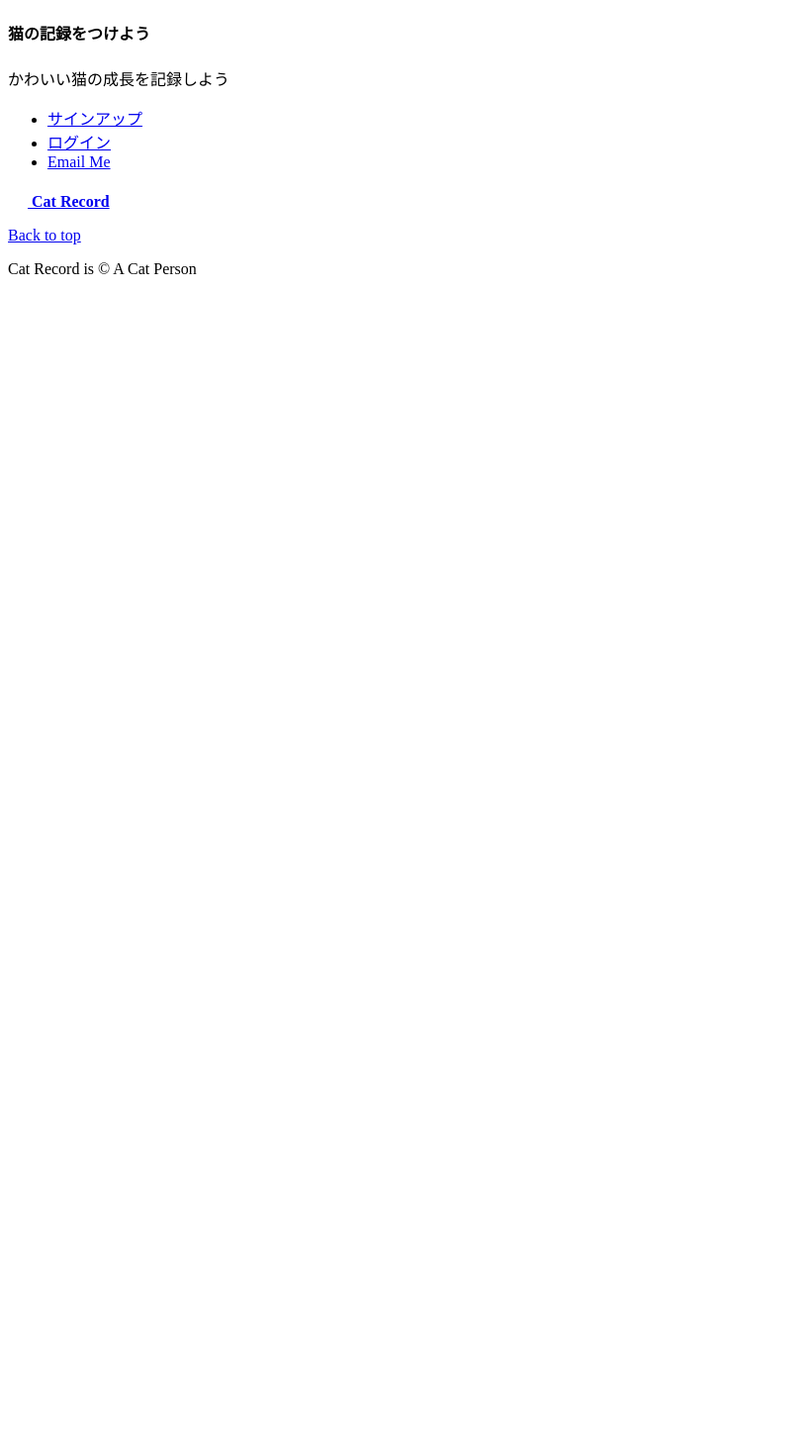
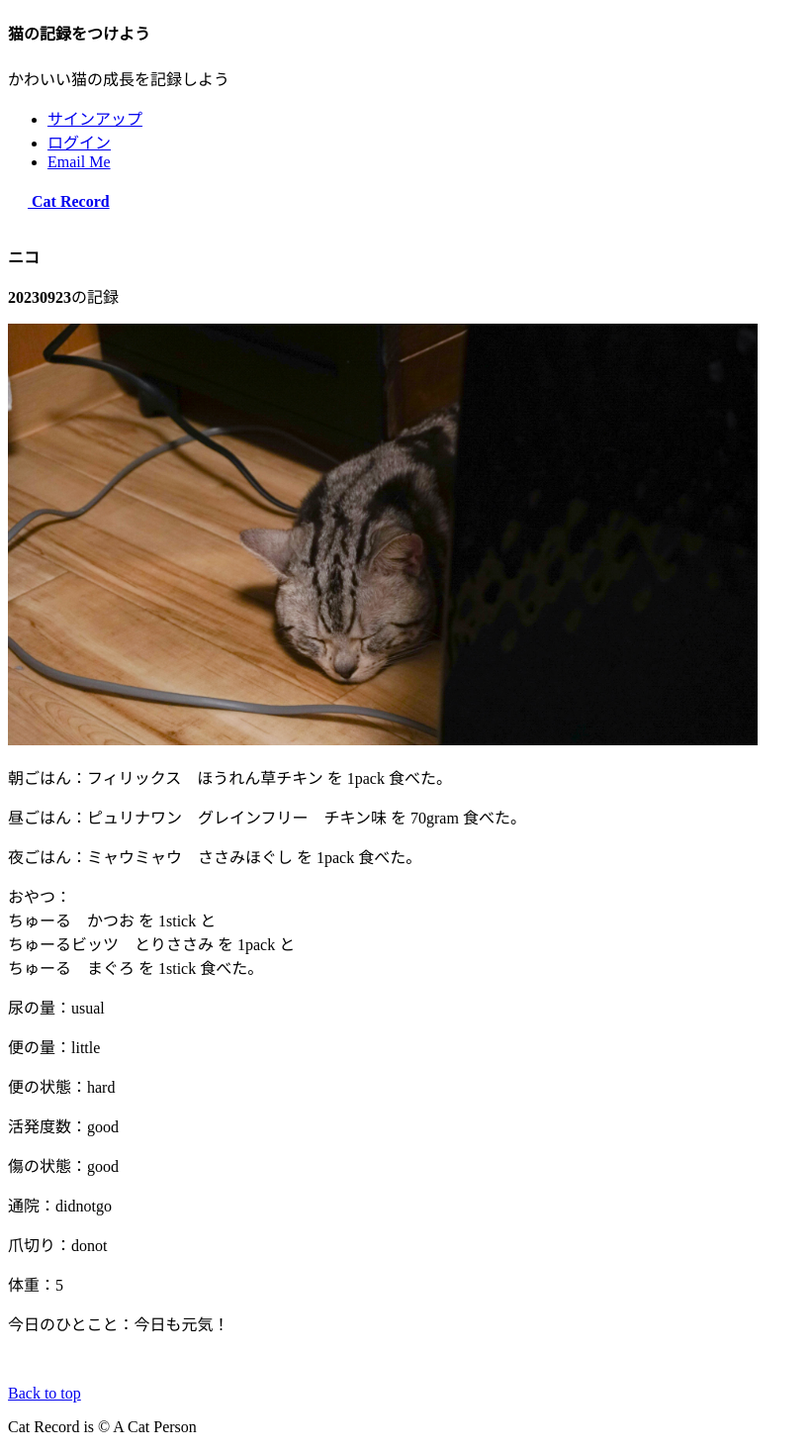
Before and after one commit to CP-K/recordproject, a Django app: page /record_detail/3 in a window 1280 px wide. Shown: the whole page at 99% size, without its empty margins (0-821 px from the left). Before the commit the page ends 277 px from the top, so only its background shows below. Run offline with Django 4.2, Linux system fonts and the light colour scheme; data comes from the database, SQL or seed files in the repository; both versions use the stored data as it was after the commit.

Commit message:
Commit202311011656

```diff
--- a/record/templates/detail.html
+++ b/record/templates/detail.html
@@ -3,22 +3,63 @@
 <!-- ヘッダー情報のページタイトルを設定する -->
 {% block title %}Record Detail{% endblock %}
 
-    {% block content %}
+    {% block contents %}
     <br>
     <div class="container">
         <!-- 行を配置 -->
         <div class="row">
             <!-- 列の左右に余白offset-3を入れる -->
             <div class="col offset-3">
-                <!-- タイトル -->
-                <h2>{{object.title}}</h2>
+
+                <!-- 猫の名前 -->
+                <p><strong>{{object.catname}}</strong></p>
+
+                <!-- 記録日 -->
+                <p><strong>{{object.date}}</strong>の記録</p>
+
+                <!-- 写真 -->
+                <p><img src="{{object.image.url}}" alt="今日の猫" width="60%" height="60%"></img></p>
+
+                <!-- 朝ごはん -->
+                <p>朝ごはん：{{object.food_category_bf}} を {{object.food_amount_bf}}{{object.food_unit_bf}} 食べた。</p>
+                <!-- 昼ごはん -->
+                <p>昼ごはん：{{object.food_category_l}} を {{object.food_amount_l}}{{object.food_unit_l}} 食べた。</p>
+                <!-- 夜ごはん -->
+                <p>夜ごはん：{{object.food_category_d}} を {{object.food_amount_d}}{{object.food_unit_d}} 食べた。</p>
+
+                <!-- おやつ -->
+                <p>おやつ：<br>
+                        {{object.snack_category_1}} を {{object.snack_amount_1}}{{object.snack_unit_1}} と<br>
+                        {{object.snack_category_2}} を {{object.snack_amount_2}}{{object.snack_unit_2}} と<br>
+                        {{object.snack_category_3}} を {{object.snack_amount_3}}{{object.snack_unit_3}} 食べた。</p>
+
+                <!-- 尿の量 -->
+                <p>尿の量：{{object.urine_amount}}</p>
+
+                <!-- 便の量 -->
+                <p>便の量：{{object.stool_amount}}</p>
+                <!-- 便の状態 -->
+                <p>便の状態：{{object.stool_condition}}</p>
+
+                <!-- 活発度数 -->
+                <p>活発度数：{{object.physical_condition}}</p>
+
+                <!-- 傷の状態 -->
+                <p>傷の状態：{{object.damage}}</p>
+
+                <!-- 通院 -->
+                <p>通院：{{object.clinic}}</p>
+
+                <!-- 爪切り -->
+                <p>爪切り：{{object.cut_nail}}</p>
+
+                <!-- 体重 -->
+                <p>体重：{{object.weight}}</p>
+
                 <!-- コメント -->
-                <p>{{object.comment}}</p>
+                <p>今日のひとこと：{{object.comment}}</p>
+
                 <br>
-                <!-- 記録日 -->
-                <p>{{object.date}}の記録</p>
-                <!-- 写真 -->
-                <p><img src="{{object.image.url}}"></img></p>
             </div>
         </div>
     </div>
--- a/record/templates/index.html
+++ b/record/templates/index.html
@@ -10,6 +10,7 @@
 
         <!-- 投稿一覧テンプレートの組み込み -->
         {% include "records_list.html" %}
+
         <!-- ページネーションの組み込み -->
         {% include "pagination.html" %}
 
--- a/record/templates/records_list.html
+++ b/record/templates/records_list.html
@@ -11,7 +11,7 @@
                     src属性を追加してイメージのURLを設定する -->
                 <img src="{{ record.image.url }}"
                     class="bg-placeholder-img card-img-top"
-                    width="100%" height="225"
+                    width="60%" height="60%"
                     xmlns="http://www.w3.org/2000/svg"
                     roll="img" aria-label="Placeholder: Thumbnail"
                     preserveAspectRatio="xMidYMid slice"
```
Also changed, not shown: db.sqlite3, media/photos/TBEK6025.JPEG (added). Lines whose indentation alone changed are shown as unchanged.
